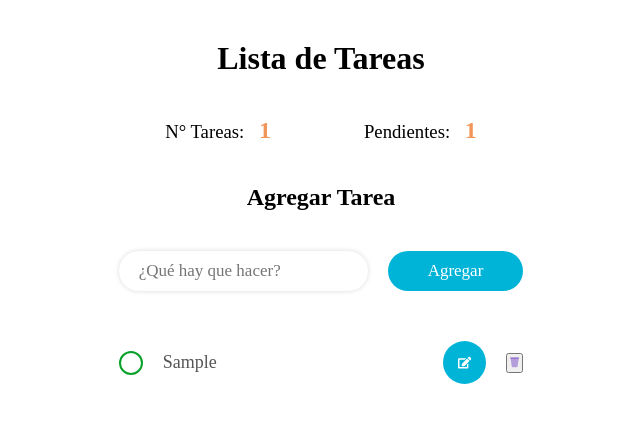
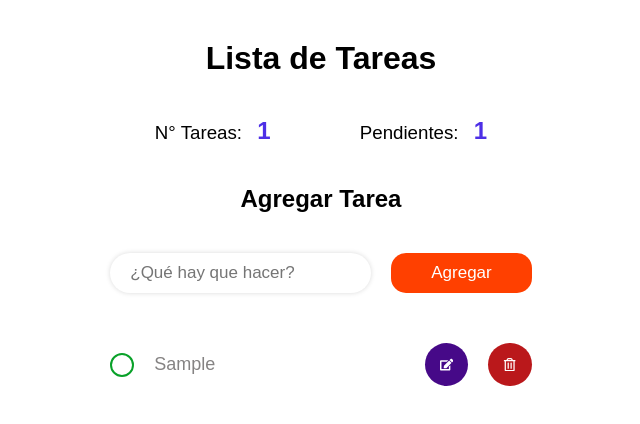
Before and after one commit to LorenaSuarez0609/proyectoaa, a React (Create React App) app in the folder approyecto/: page / in a window 1280 px wide. Both pictures are taken after typing "Sample" into the empty fields and a click on the button "Agregar". Shown: the top 424 px of the page, without its empty margins (319-959 px from the left). Built offline with nearby package versions, Linux system fonts and the light colour scheme.

Commit message:
modificaciones css de Lore

```diff
--- a/approyecto/src/App.css
+++ b/approyecto/src/App.css
@@ -2,18 +2,25 @@
 	margin: 0;
 	padding: 0;
 	box-sizing: border-box;
+
 }
 
 :root {
 	--rojo: #ba181b;
 	--azul: #00b4d8;
+	--violeta: rgb(70, 9, 136);
 	--azul-hover: #48cae4;
+	--lila-hover:rgb(155, 103, 210);
 	--rojo-hover: #e5383b;
 	--verde: #09a129;
+	--naranja: rgb(255, 64, 0);
+	--naranja-hover: rgb(255, 174, 0);
+	--gris:rgb(133, 131, 131);
+
 }
 
 body {
-	font-family: Poppins;
+	font-family: 'Ubuntu', sans-serif;
 	max-width: 1200px;
 	margin: 40px auto;
 	display: flex;
@@ -42,7 +49,7 @@ h1 {
 }
 
 .counter-todos span {
-	color: #f29559;
+	color: #4d2fe6;
 	font-weight: 700;
 	font-size: 24px;
 	margin-left: 10px;
@@ -81,9 +88,8 @@ ul li form {
 	font-weight: 500;
 	font-family: inherit;
 	font-size: 18px;
-	color: #555;
+	color: var(--gris);
 	width: 100%;
-	/* background-color: #000; */
 	outline: none;
 }
 
@@ -99,6 +105,7 @@ ul li form {
 .container-done.active {
 	background-color: var(--verde);
 }
+
 
 .text-decoration-dashed {
 	text-decoration: line-through;
@@ -123,7 +130,7 @@ ul li form {
 }
 
 .btn-edit {
-	background-color: var(--azul);
+	background-color: var(--violeta);
 	color: #fff;
 	padding: 15px;
 	display: flex;
@@ -137,7 +144,7 @@ ul li form {
 }
 
 .btn-edit:hover {
-	background-color: var(--azul-hover);
+	background-color: var(--lila-hover);
 }
 
 form {
@@ -165,15 +172,15 @@ form {
 
 .btn-add {
 	border: none;
-	background-color: var(--azul);
+	background-color: var(--naranja);
 	color: #fff;
 	padding: 5px 40px;
-	border-radius: 20px;
+	border-radius: 15px;
 	font-family: inherit;
 	cursor: pointer;
 	font-size: 17px;
 }
 
 .btn-add:hover {
-	background-color: var(--azul-hover);
+	background-color: var(--naranja-hover);
 }
--- a/approyecto/src/components/TodoItem.jsx
+++ b/approyecto/src/components/TodoItem.jsx
@@ -1,5 +1,5 @@
-import React from 'react'
-import { FcEmptyTrash } from "react-icons/fc";
+import React from 'react';
+import { FaRegTrashAlt } from "react-icons/fa";
 import { TodoUpdate } from './TodoUpdate';
 
 export const TodoItem = ({
@@ -10,18 +10,17 @@ export const TodoItem = ({
 }) => {
 	return (
 		<li>
-            <span
-                onClick={() => handleCompleteTodo(todo.id)}>
+			<span onClick={() => handleCompleteTodo(todo.id)}>
 				<label
-                    className= {`container-done ${todo.done ? 'active' : ''}`}
+					className={`container-done ${todo.done ? 'active' : ''}`}
 				></label>
 			</span>
-            <TodoUpdate todo = {todo} handleUpdateTodo={handleUpdateTodo} />
+			<TodoUpdate todo={todo} handleUpdateTodo={handleUpdateTodo} />
 			<button
-                clasName="btn-delete"
-                onClick ={() => handleDeleteTodo(todo.id)}
+				className='btn-delete'
+				onClick={() => handleDeleteTodo(todo.id)}
 			>
-                <FcEmptyTrash />
+				<FaRegTrashAlt />
 			</button>
 		</li>
 	);
```
Lines whose indentation alone changed are shown as unchanged.
